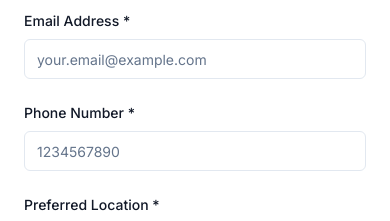
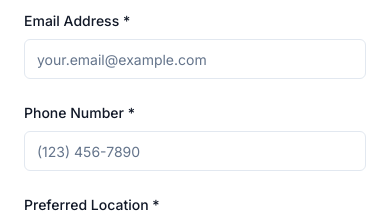
Before and after one commit to MulualemBerhanu/danicare-website, a Next.js app: page /contact in a window 390 px wide. Shown: the part 1240-1461 px from the top of the page. Built offline with nearby package versions, Linux system fonts and the light colour scheme; no server answers; a web font is replaced by a local one.

Commit message:
Update phone placeholder to formatted format
- Change phone field placeholder from '1234567890' to '(123) 456-7890'
- Provides better user guidance with standard phone number format
- Maintains privacy while showing proper formatting example

```diff
--- a/src/components/ContactForm.tsx
+++ b/src/components/ContactForm.tsx
@@ -121,7 +121,7 @@ export function ContactForm({ defaultBranch }: ContactFormProps) {
               id="phone"
               type="tel"
               {...register('phone')}
-              placeholder="1234567890"
+              placeholder="(123) 456-7890"
               className={errors.phone ? 'border-red-500' : ''}
             />
             {errors.phone && (
```
